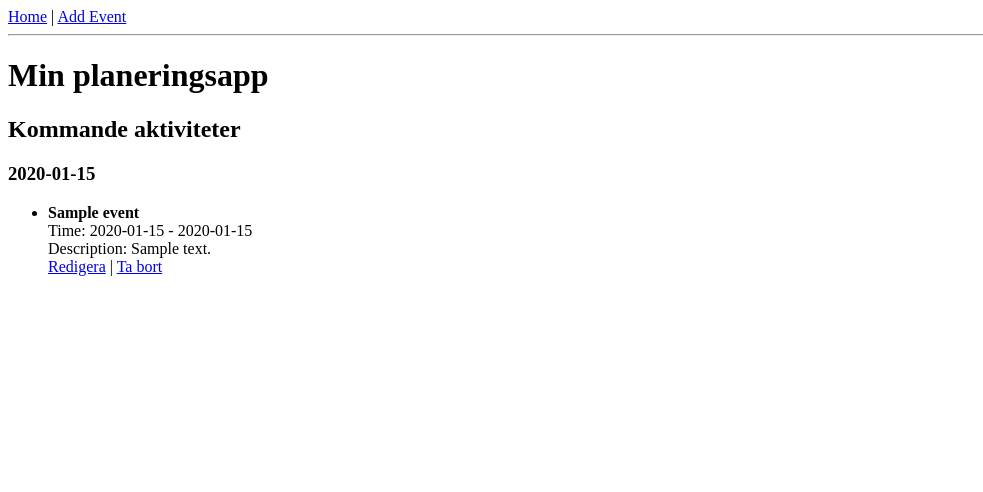
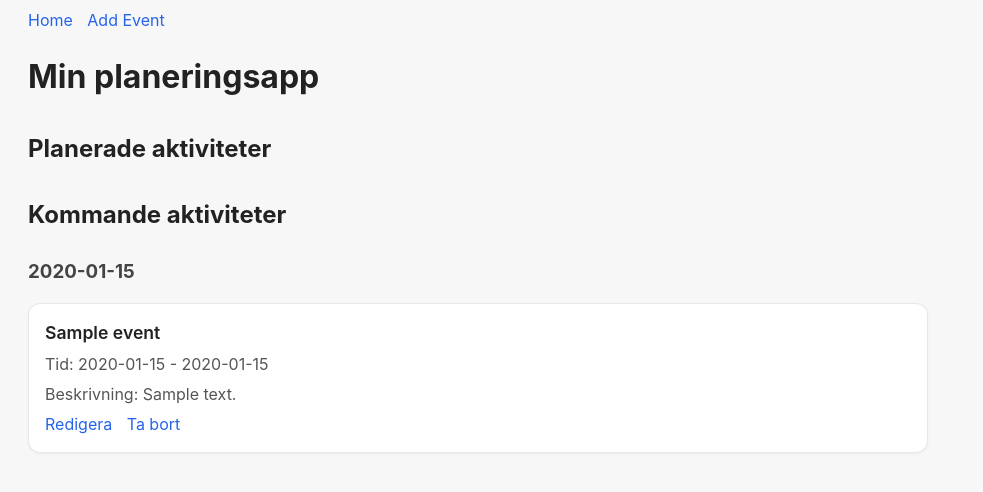
Before and after one commit to jespersward/python-planner-app, a Flask app: page / in a window 1280 px wide. Shown: the top 492 px of the page, without its empty margins (0-983 px from the left). Run offline with Flask 3, Linux system fonts and the light colour scheme; tables that the repository leaves empty hold one stand-in row (values such as "Sample post").

Commit message:
Improved layout. Styled event cards and clean font.

```diff
--- a/templates/Index.html
+++ b/templates/Index.html
@@ -6,20 +6,22 @@ Home
 
 {% block content %}
     <h1>Min planeringsapp</h1>
+    <h2>Planerade aktiviteter</h2>
 
     {% if today_events %}
         <h2>Idag</h2>
         <ul>
             {% for event in today_events %}
-                <li>
-                    <strong>{{ event.title }}</strong><br>
-                    Time: {{ event.start_time }} - {{ event.end_time }}<br>
-                    Description: {{ event.description }}<br>
+                <li class="event-card">
+                    <div class="event-title">{{ event.title }}</div>
+                    <div class="event-meta">Tid: {{ event.start_time }} - {{ event.end_time }}</div>
+                    <div class="event-meta">Beskrivning: {{ event.description }}</div>
 
-                    <a href="/edit/{{ event.id }}">Redigera</a> |
-                    <a href="/delete/{{ event.id }}">Ta bort</a>
+                    <div class="event-actions">
+                        <a href="/edit/{{ event.id }}">Redigera</a>
+                        <a href="/delete/{{ event.id }}">Ta bort</a>
+                    </div>
                 </li>
-                <br>
             {% endfor %}
         </ul>
     {% endif %}
@@ -32,15 +34,16 @@ Home
 
             <ul>
                 {% for event in events %}
-                    <li>
-                        <strong>{{ event.title }}</strong><br>
-                        Time: {{ event.start_time }} - {{ event.end_time }}<br>
-                        Description: {{ event.description }}<br>
+                    <li class="event-card">
+                        <div class="event-title">{{ event.title }}</div>
+                        <div class="event-meta">Tid: {{ event.start_time }} - {{ event.end_time }}</div>
+                        <div class="event-meta">Beskrivning: {{ event.description }}</div>
 
-                        <a href="/edit/{{ event.id }}">Redigera</a> |
-                        <a href="/delete/{{ event.id }}">Ta bort</a>
+                        <div class="event-actions">
+                            <a href="/edit/{{ event.id }}">Redigera</a>
+                            <a href="/delete/{{ event.id }}">Ta bort</a>
+                        </div>
                     </li>
-                    <br>
                 {% endfor %}
             </ul>
         {% endfor %}
--- a/templates/base.html
+++ b/templates/base.html
@@ -2,16 +2,120 @@
 <html>
     <head>
         <title>{% block title %}Planner{% endblock %}</title>
+        <style>
+            body {
+                font-family: -apple-system, BlinkMacSystemFont, sans-serif;
+                background: #f7f7f8;
+                color: #222;
+                max-width: 900px;
+                margin: 40 px auto;
+                padding: 0 20px;
+                line-height: 1.5;
+            }
+
+            nav {
+                margin-bottom: 20px;
+            }
+
+            nav a {
+                text-decoration: none;
+                color: #2563eb;
+                margin-right: 10px;
+            }
+
+            nav a:hover {
+                text-decoration: underline;
+            }
+
+            h1 {
+                margin-bottom: 10px;
+            }
+
+            h2 {
+                margin-top: 30px;
+                margin-bottom: 15px;
+            }
+
+            h3 {
+                margin-top: 25px;
+                margin-bottom: 10px;
+                color: #444;
+            }
+
+            ul {
+                list-style: none;
+                padding-left: 0;
+            }
+
+            .event-card {
+                background: white;
+                border: 1px solid #e5e7eb;
+                border-radius: 12px;
+                padding: 16px;
+                margin-bottom: 12px;
+                box-shadow: 0 1px 3px rgba(0, 0, 0, 0.05);
+            }
+
+            .event-title {
+                font-size: 1.1rem;
+                font-weight: 600;
+                margin-bottom: 6px;
+            }
+
+            .event-meta {
+            color: #555;
+            margin-bottom: 6px;
+            }
+
+            .event-actions a {
+                text-decoration: none;
+                color: #2563eb;
+                margin-right: 10px;
+            }
+
+            .event-actions a:hover {
+                text-decoration: underline;
+            }
+
+            form input,
+            form textarea,
+            form button {
+                font: inherit;
+            }
+
+            form input,
+            form textarea {
+                width: 100%;
+                max-width: 500px;
+                padding: 8px;
+                margin-top: 4px;
+                margin-bottom: 12px;
+                border: 1px solid #ccc;
+                border-radius: 8px;
+            }
+
+            form button {
+                background: #2563eb;
+                color: white;
+                border: none;
+                border-radius: 8px;
+                padding: 10px 16px;
+                cursor: pointer;
+            }
+
+            form button:hover {
+                background: #1d4ed8;
+            }
+
+       </style>
     </head>
     <body>
 
         <nav>
             <a href="/">Home</a>
-            |
             <a href="/addevent">Add Event</a>
         </nav>
 
-        <hr>
 
         {% block content %} <!-- This is Flasks templating-language -->
         {% endblock %}      <!-- Means, other templates can add content here-->
```
